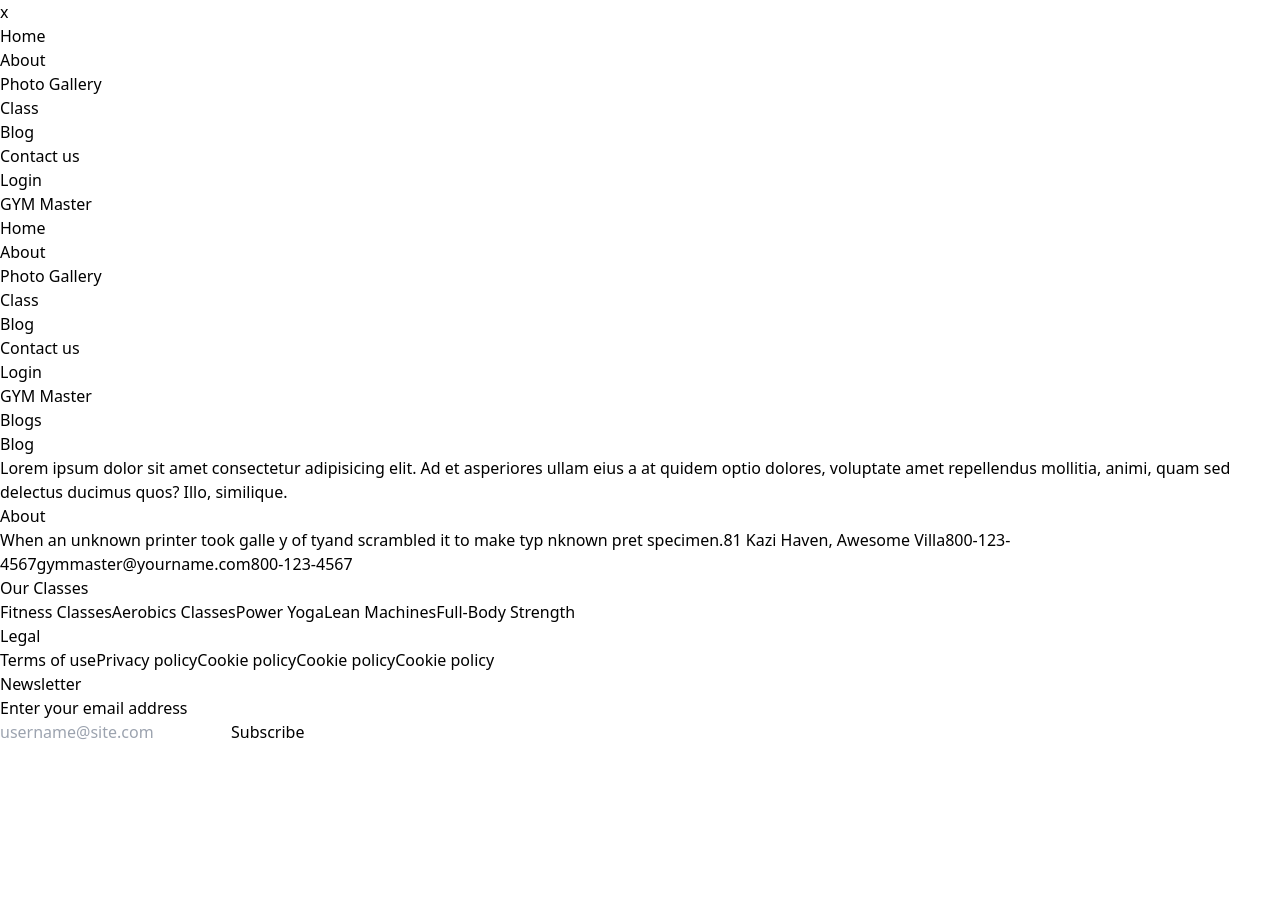
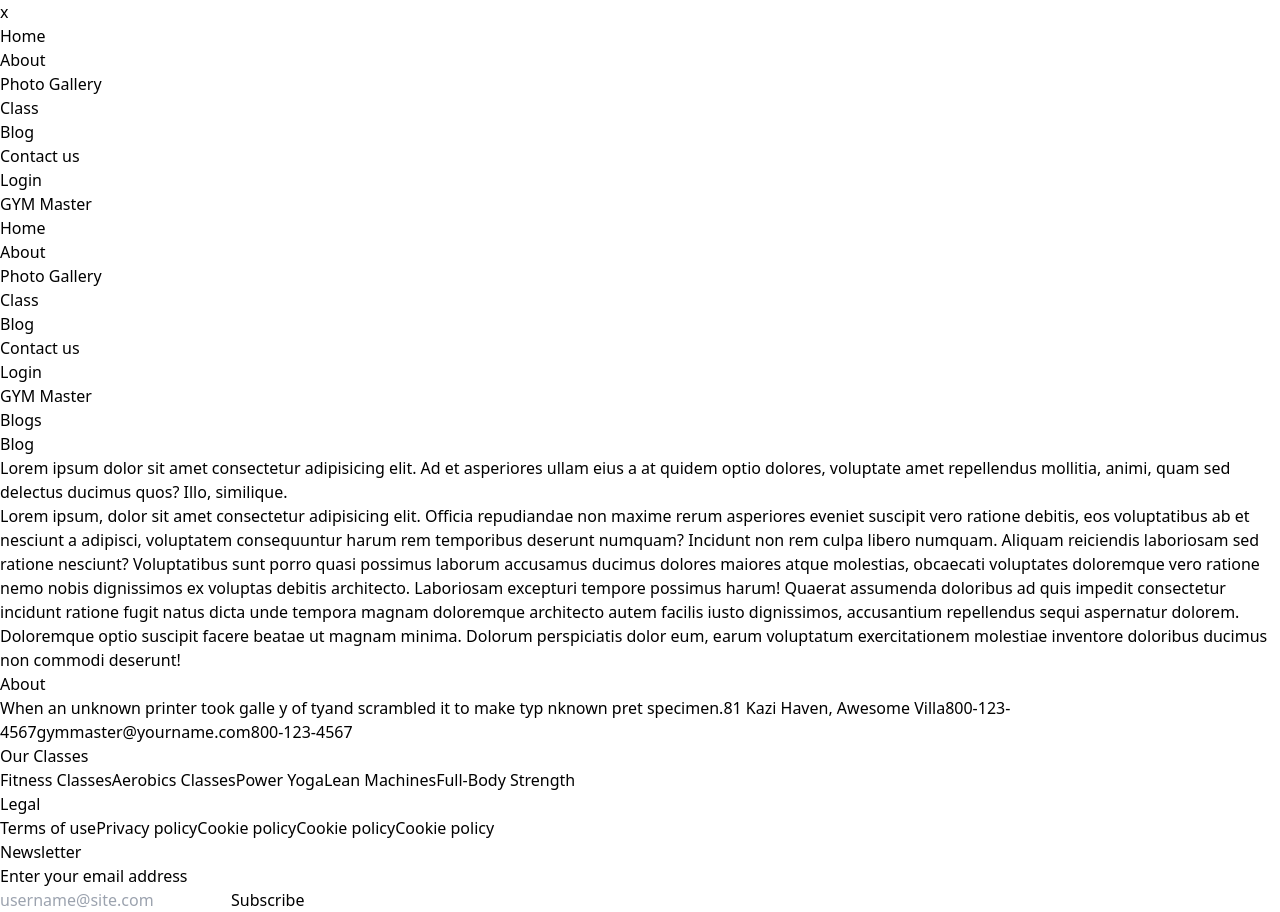
Before and after one commit to hasiburrahmanakash79/GYM-Master, a React (Vite) app: page /blog in a window 1280 px wide. Before the commit the page ends 800 px from the top, so only its background shows below. Built offline with nearby package versions, Linux system fonts and the light colour scheme.

Commit message:
make dami text

```diff
--- a/src/Pages/About/About.jsx
+++ b/src/Pages/About/About.jsx
@@ -12,6 +12,7 @@ const About = () => {
           <div className="space-y-7">
             <p>Lorem, ipsum.</p>
             <h1 className="text-5xl font-bold">Lorem ipsum dolor sit amet.</h1>
+            <p>Lorem ipsum dolor sit amet consectetur adipisicing elit. Quas nihil qui sequi laboriosam cumque! Porro cupiditate esse quo ratione asperiores. Lorem ipsum dolor sit amet consectetur adipisicing elit. Quibusdam, harum voluptate expedita aliquam animi dicta ducimus? Adipisci, quaerat accusantium. Maxime?</p>
             <p>Lorem ipsum dolor sit amet consectetur adipisicing elit. Quas nihil qui sequi laboriosam cumque! Porro cupiditate esse quo ratione asperiores. Lorem ipsum dolor sit amet consectetur adipisicing elit. Quibusdam, harum voluptate expedita aliquam animi dicta ducimus? Adipisci, quaerat accusantium. Maxime?</p>
             <div className="text-lg font-bold">
                 <li>Lorem, ipsum dolor.</li>
--- a/src/Pages/Blog/Blog.jsx
+++ b/src/Pages/Blog/Blog.jsx
@@ -7,6 +7,7 @@ const Blog = () => {
            <SectionTitle subTitle={"GYM Master"} title={"Blogs"}></SectionTitle>
           <h1>Blog</h1>
           <p>Lorem ipsum dolor sit amet consectetur adipisicing elit. Ad et asperiores ullam eius a at quidem optio dolores, voluptate amet repellendus mollitia, animi, quam sed delectus ducimus quos? Illo, similique.</p>
+          <p>Lorem ipsum, dolor sit amet consectetur adipisicing elit. Officia repudiandae non maxime rerum asperiores eveniet suscipit vero ratione debitis, eos voluptatibus ab et nesciunt a adipisci, voluptatem consequuntur harum rem temporibus deserunt numquam? Incidunt non rem culpa libero numquam. Aliquam reiciendis laboriosam sed ratione nesciunt? Voluptatibus sunt porro quasi possimus laborum accusamus ducimus dolores maiores atque molestias, obcaecati voluptates doloremque vero ratione nemo nobis dignissimos ex voluptas debitis architecto. Laboriosam excepturi tempore possimus harum! Quaerat assumenda doloribus ad quis impedit consectetur incidunt ratione fugit natus dicta unde tempora magnam doloremque architecto autem facilis iusto dignissimos, accusantium repellendus sequi aspernatur dolorem. Doloremque optio suscipit facere beatae ut magnam minima. Dolorum perspiciatis dolor eum, earum voluptatum exercitationem molestiae inventore doloribus ducimus non commodi deserunt!</p>
         </div>
     );
 };
```
